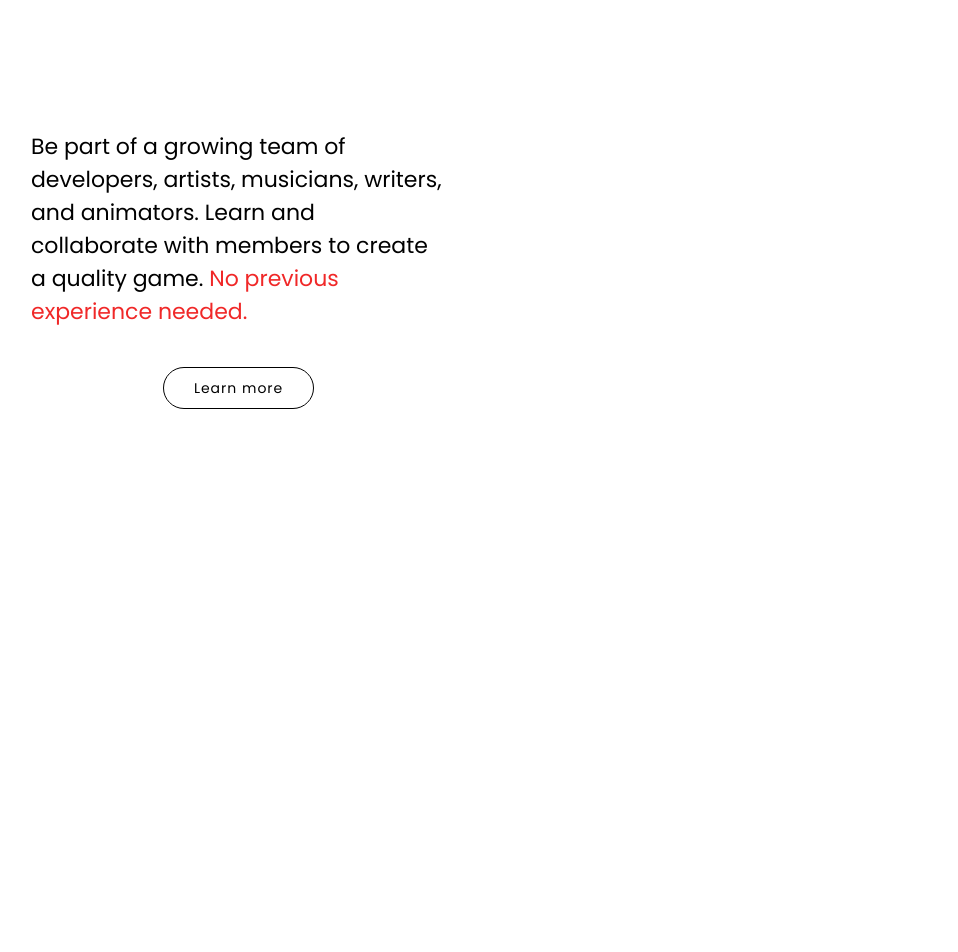
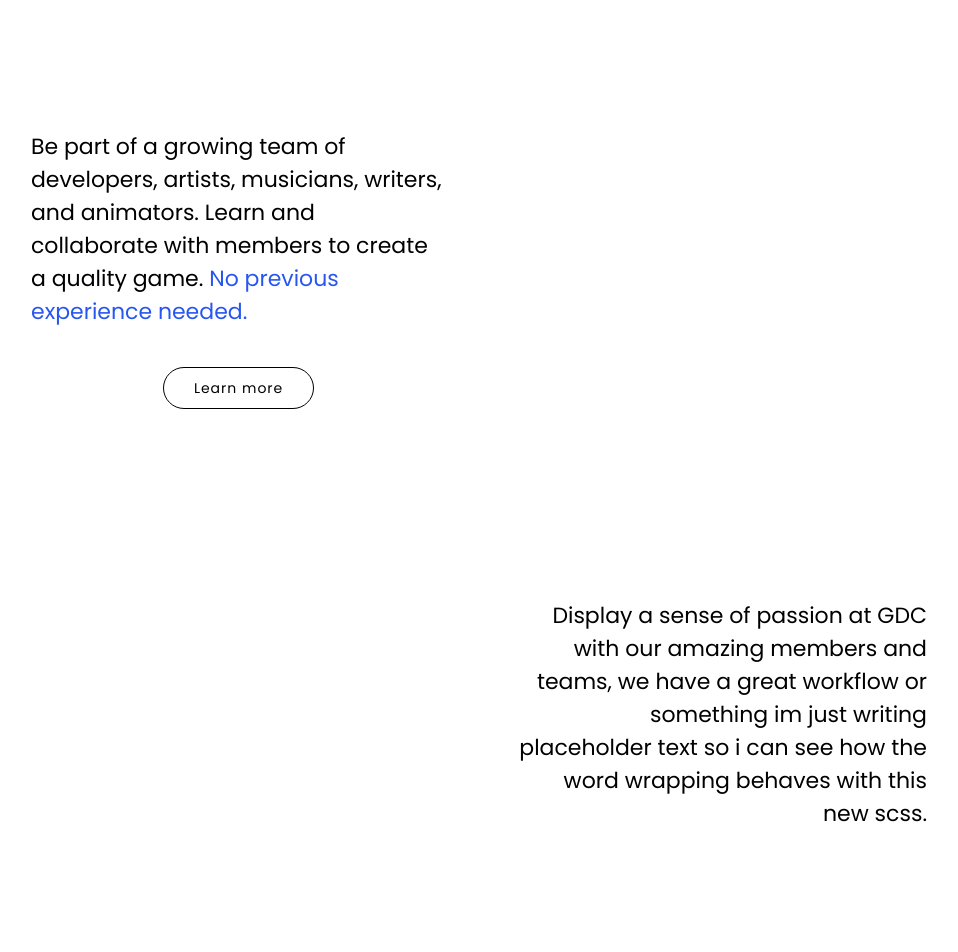
Before and after one commit to estebangarcia21/gdc-website, a React (Create React App) app: page / in a window 1280 px wide. Shown: the part 1020-1972 px from the top of the page, without its empty margins (161-1119 px from the left). Before the commit the page ends 1519 px from the top, so only its background shows below. Built offline with nearby package versions, Linux system fonts and the light colour scheme; a web font is replaced by a local one.

Commit message:
Made alignment classes that align text to the left and right of the page

```diff
--- a/src/assets/components/pages/home.tsx
+++ b/src/assets/components/pages/home.tsx
@@ -21,7 +21,7 @@ const Homepage: React.FC = () => {
                         src={concept_art}
                         width='40%'
                         height='40%'
-                        className='horizontal-center gdc-artist-img box-shadow'
+                        className='horizontal-center gdc-artist-img box-shadow fade-in'
                         alt='Art Sample'
                     />
                 </div>
@@ -40,7 +40,7 @@ const Homepage: React.FC = () => {
             <div id='page-content'>
                 <div className='text-section'>
                     <div>
-                        <div className='left-text'>
+                        <div className='info-text--left'>
                             Be part of a growing team of developers, artists,
                             musicians, writers, and animators. Learn and
                             collaborate with members to create a quality game.
@@ -48,11 +48,29 @@ const Homepage: React.FC = () => {
                                 &nbsp;No previous experience needed.
                             </span>
                         </div>
+
+                        <Link to='/' className='button'>
+                            Learn more
+                        </Link>
                     </div>
+                </div>
 
-                    <Link to='/' className='button'>
-                        Learn more
-                    </Link>
+                <div className='text-section'>
+                    <div className='info-text--right'>
+                        Display a sense of passion at GDC with our amazing
+                        members and teams, we have a great workflow or something
+                        im just writing placeholder text so i can see how the
+                        word wrapping behaves with this new scss.
+                    </div>
+                </div>
+
+                <div className='text-section'>
+                    <div className='info-text--left'>
+                        Display a sense of passion at GDC with our amazing
+                        members and teams, we have a great workflow or something
+                        im just writing placeholder text so i can see how the
+                        word wrapping behaves with this new scss.
+                    </div>
                 </div>
             </div>
         </div>
--- a/src/assets/scss/App.css
+++ b/src/assets/scss/App.css
@@ -27,19 +27,28 @@
 }
 
 .text-section {
+  position: relative;
   margin-bottom: 100px;
 }
 
-.left-text {
-  margin: 0px;
+.info-text, .info-text--left, .info-text--right {
   position: relative;
   font-family: "Poppins", sans-serif;
   font-size: 22px;
   margin-top: 200px;
   margin-bottom: 50px;
-  clear: left;
   max-width: 30ch;
-  word-wrap: 70px;
+  word-wrap: break-word;
+}
+
+.info-text--left {
+  margin-right: auto;
+  text-align: left;
+}
+
+.info-text--right {
+  margin-left: auto;
+  text-align: right;
 }
 
 .title-text, .title-text--white {
@@ -76,7 +85,7 @@
 }
 
 .pop-text {
-  color: #f02828;
+  color: #2857f0;
 }
 
 .button {
--- a/src/assets/scss/_homepage.scss
+++ b/src/assets/scss/_homepage.scss
@@ -37,12 +37,12 @@ $text-block-size: 30ch;
 }
 
 .text-section {
+    position: relative;
+
     margin-bottom: 100px;
 }
 
-.left-text {
-    margin: 0px;
-
+.info-text {
     position: relative;
 
     font-family: $standard-font;
@@ -51,10 +51,22 @@ $text-block-size: 30ch;
     margin-top: 200px;
     margin-bottom: 50px;
 
-    clear: left;
+    max-width: $text-block-size;
+    word-wrap: break-word;
 
-    max-width: $text-block-size;
-    word-wrap: 70px;
+    &--left {
+        @extend .info-text;
+
+        margin-right: auto;
+        text-align: left;
+    }
+
+    &--right {
+        @extend .info-text;
+
+        margin-left: auto;
+        text-align: right;
+    }
 }
 
 .title-text {
@@ -100,7 +112,7 @@ $text-block-size: 30ch;
 }
 
 .pop-text {
-    color: rgb(240, 40, 40);
+    color: rgb(40, 87, 240);
 }
 
 .button {
```
Also changed, not shown: 1 other file (tests, documents, lock files or other folders).
